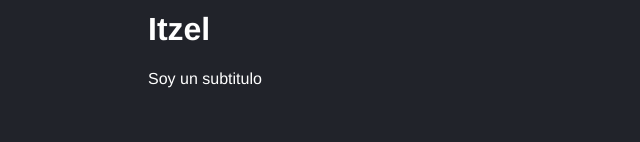
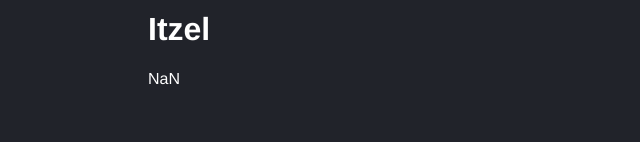
Before and after one commit to itzramn/curso-react, a React (Vite) app in the folder 03-counter-app-vite/: page / in a window 1280 px wide. Shown: the part 158-300 px from the top of the page, without its empty margins (0-640 px from the left). Built offline with nearby package versions, Linux system fonts and the light colour scheme.

Commit message:
Comunicación entre componentes

```diff
--- a/03-counter-app-vite/src/FirstApp.jsx
+++ b/03-counter-app-vite/src/FirstApp.jsx
@@ -1,20 +1,10 @@
-const newMesage = {
-  message: "Hola Mundo",
-  name: "Itzel",
-  age: 22,
-  nickname: "itzramn",
-};
-
-const getMessage = () => {
-  return newMesage.message;
-};
-
-export const FirstApp = () => {
+export const FirstApp = ({title, subTitle}) => {
+  // console.log(props);
   return (
     <>
-      <h1>Itzel</h1>
+      <h1>{title}</h1>
       {/* <code>{JSON.stringify(newMesage)}</code> */}
-      <p>Soy un subtitulo</p>
+      <p>{subTitle + 1}</p>
     </>
   );
 };
--- a/03-counter-app-vite/src/main.jsx
+++ b/03-counter-app-vite/src/main.jsx
@@ -7,6 +7,6 @@
 ReactDOM.createRoot(document.getElementById("root")).render(
   <React.StrictMode>
     {/* <HelloWorldApp /> */}
-    <FirstApp />
+    <FirstApp title="Itzel" />
   </React.StrictMode>
 );
```
